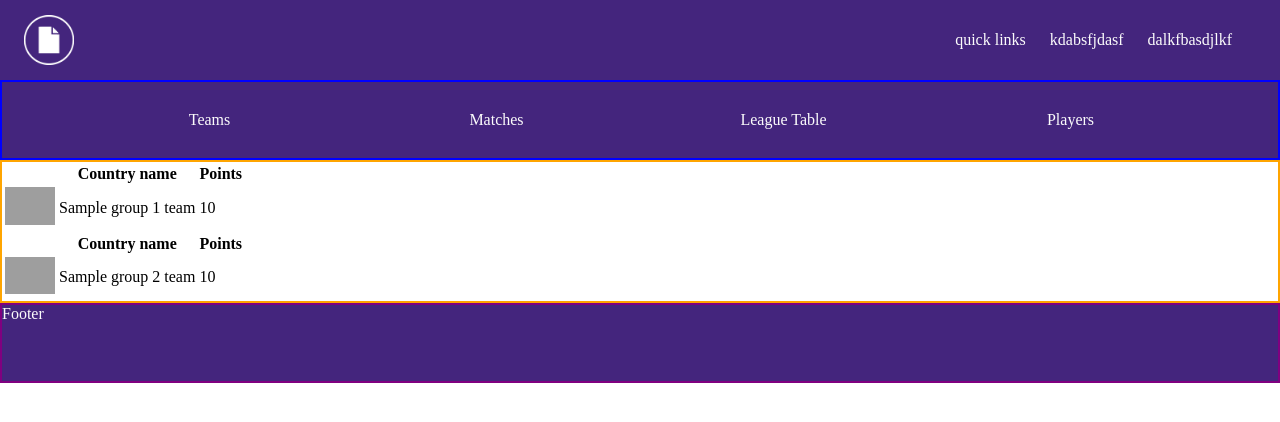
After one commit to O-Marsters-1997/Flask_cricket_app, a Flask app: page /table in a window 1280 px wide. The commit adds this page. Shown: the top 422 px of the page. Run offline with Flask 2, Linux system fonts and the light colour scheme; a database or web service that is not in the repository returns one stand-in record (values such as "Sample title"); some libraries are stand-ins or nearby versions; grey boxes are pictures that could not be loaded.

Commit message:
league table created

```diff
--- a/app.py
+++ b/app.py
@@ -1,7 +1,11 @@
 from flask import Flask, render_template
+from controllers.table_controller import table_blueprint
+
+
 # from controllers.book_controller import books_blueprint
 app = Flask(__name__)
 
+app.register_blueprint(table_blueprint)
 
 @app.route('/')
 def home():
--- /dev/null
+++ b/controllers/table_controller.py
@@ -0,0 +1,13 @@
+from flask import Flask, render_template, request, redirect
+from flask import Blueprint
+from models.team import Team
+import repositories.group_1_team_repository as group_1_team_repository
+import repositories.group_2_team_repository as group_2_team_repository
+
+table_blueprint = Blueprint("table", __name__)
+
+@table_blueprint.route('/table')
+def table():
+    teams_1 = group_1_team_repository.sort_teams_rank()
+    teams_2 = group_2_team_repository.sort_teams_rank()
+    return render_template('table/index.html', teams_1=teams_1, teams_2=teams_2)
--- a/db/cwc_flask.sql
+++ b/db/cwc_flask.sql
@@ -7,14 +7,14 @@ DROP TABLE IF EXISTS group_2_teams;
 CREATE TABLE group_1_teams (
     id SERIAL PRIMARY KEY,
     name VARCHAR(255),
-    points VARCHAR(255)
+    points INT
 );
 
 
 CREATE TABLE group_2_teams (
     id SERIAL PRIMARY KEY,
     name VARCHAR(255),
-    points VARCHAR(255)
+    points INT
 );
 
 CREATE TABLE group_1_games (
--- a/repositories/group_1_team_repository.py
+++ b/repositories/group_1_team_repository.py
@@ -39,6 +39,7 @@ def select_all():
 
 def sort_teams_rank():
     teams = []
+    # pdb.set_trace()
     sql = 'SELECT * FROM group_1_teams ORDER BY points DESC'
     results = run_sql(sql)
 
--- a/static/style.css
+++ b/static/style.css
@@ -201,3 +201,8 @@ HEADER SECTION
     background-color: var(--background-secondary);
     color: var(--nav-text);
 }
+
+.flag-icon {
+    width: 50px;
+    height: auto;
+}
--- a/templates/base.html
+++ b/templates/base.html
@@ -35,6 +35,8 @@
         <main class="main">
             {% block content %}
             {% endblock %}
+            {% block table %}
+            {% endblock %}
         </main>
 
         <footer class="footer">Footer
--- /dev/null
+++ b/templates/table/index.html
@@ -0,0 +1,38 @@
+{% extends "base.html" %}
+
+{% block table %}
+
+
+
+    <table class="league-table">
+        <tr>
+            <th></th>
+            <th>Country name</th>
+            <th>Points </th>
+        </tr>
+            {% for team in teams_1 %}
+        <tr>
+            <td><img src="/static/images/{{team.name}}.jpg" class = flag-icon></td>
+            <td>{{ team.name }}</td>
+            <td>{{team.points}}</td>
+        </tr>
+            {% endfor %}
+    </table>
+
+    <table class="league-table">
+        <tr>
+            <th></th>
+            <th>Country name</th>
+            <th>Points </th>
+        </tr>
+            {% for team in teams_2 %}
+        <tr>
+            <td><img src="/static/images/{{team.name}}.jpg" class = flag-icon></td>
+            <td>{{ team.name }}</td>
+            <td>{{team.points}}</td>
+        </tr>
+            {% endfor %}
+    </table>
+
+
+{% endblock %}
```
Also changed, not shown: console.py (+20 -20 lines).
